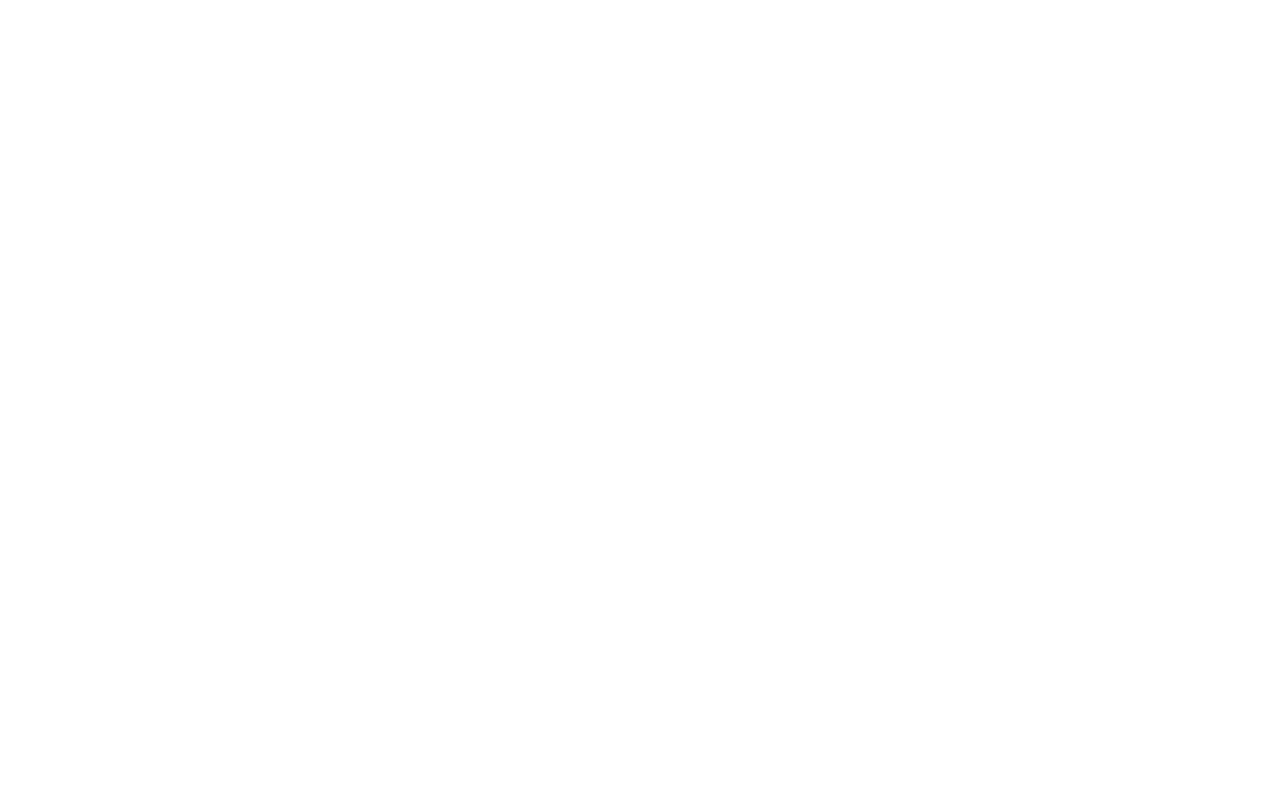
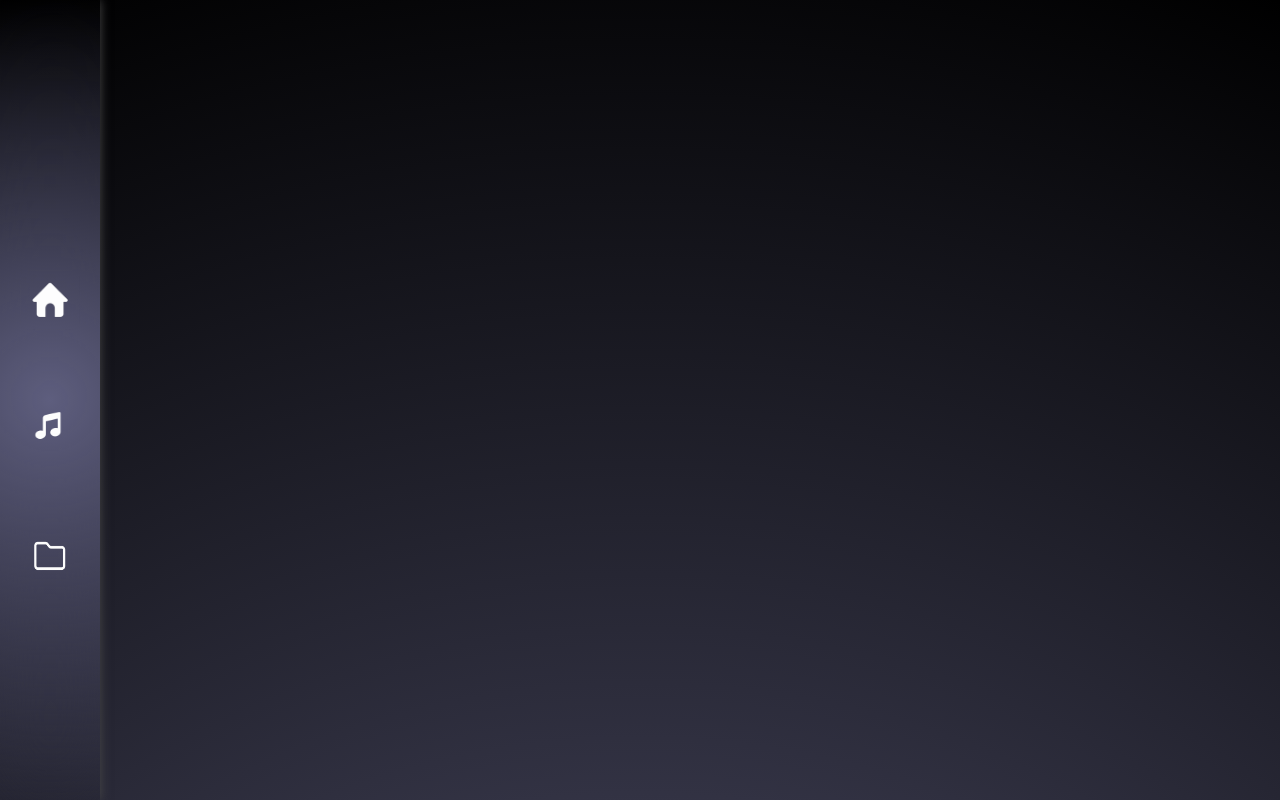
Before and after one commit to Manavk2004/Music-App-w-Server, a React (Vite) app in the folder MusicApp/: page /explore in a window 1280 px wide. Before the commit this address had no page. Built offline with nearby package versions, Linux system fonts and the light colour scheme; a web font is replaced by a local one.

Commit message:
Iniital explore page configured with routing and display

```diff
--- a/MusicApp/src/app.jsx
+++ b/MusicApp/src/app.jsx
@@ -2,6 +2,7 @@
 import './css/homepage.css'
 import Homepage from "./pages/homepage.jsx"
 import { LoginPage } from "./pages/loginPage.jsx"
+import { ExplorePage } from "./pages/explorePage.jsx"
 import { BrowserRouter, Routes, Route } from "react-router-dom"
 
 export function App() {
@@ -13,6 +14,7 @@
         <Routes>
           <Route path="/login-page" element={<LoginPage/>} />
           <Route path="/home" element={<Homepage />} />
+          <Route path='/explore' element={<ExplorePage />} />
         </Routes>
       </BrowserRouter>
     </>
--- /dev/null
+++ b/MusicApp/src/css/explorepage.css
@@ -0,0 +1,6 @@
+#explore-page-container{
+    border: 2px solid black;
+    width: 100vw;
+    height: 100vh;
+    background-image: radial-gradient(circle at 50% 200%, rgb(94, 94, 126), transparent);
+}
--- a/MusicApp/src/main.jsx
+++ b/MusicApp/src/main.jsx
@@ -1,6 +1,7 @@
 import { StrictMode } from 'react'
 import { createRoot } from 'react-dom/client'
 import './css/homepage.css'
+import './css/explorepage.css'
 import { App } from './app.jsx'
 
 createRoot(document.getElementById('root')).render(
--- /dev/null
+++ b/MusicApp/src/pages/explorePage.jsx
@@ -0,0 +1,22 @@
+import home from "../assets/home.png"
+import musicNote from "../assets/music-note.png"
+import folder from "../assets/folder.png"
+import { Link } from 'react-router-dom'
+
+export function ExplorePage(){
+    return(
+        <>
+            <div id="background">
+                <div id="nav-bar-container">
+                    <nav id="navbar">
+                        <ul id="navbarUL">
+                        <Link className="nav-a" href="/home"> <img className="nav-icon" id="home-png" src={home}/> </Link>
+                        <a className="nav-a" href="/explore"> <img className="nav-icon" id="music-note" src={musicNote}/> </a>
+                        <a className="nav-a" href="/saved"> <img className="nav-icon" id="folder" src={folder}/> </a>
+                        </ul>
+                    </nav>
+                </div>
+            </div>
+        </>
+    )
+}
--- a/MusicApp/src/pages/homepage.jsx
+++ b/MusicApp/src/pages/homepage.jsx
@@ -404,9 +404,9 @@
                                                 </div>
                                             </div>
                                             <div id="user-question-box">
-                                                <div id="editable" ref={editableRef} contentEditable="true" data-placeholder="Whats the oldest genre of music?"></div>
+                                                <div id="editable" ref={editableRef} contentEditable="true"></div>
 
-                                                <img src={chatSend} onClick={() => {loadUserInputs()}} />
+                                                <img src={chatSend} onClick={() => { {loadUserInputs()}; editableRef.current.innerText="" } }/>
                                             </div>
                                         </div>
 
```
